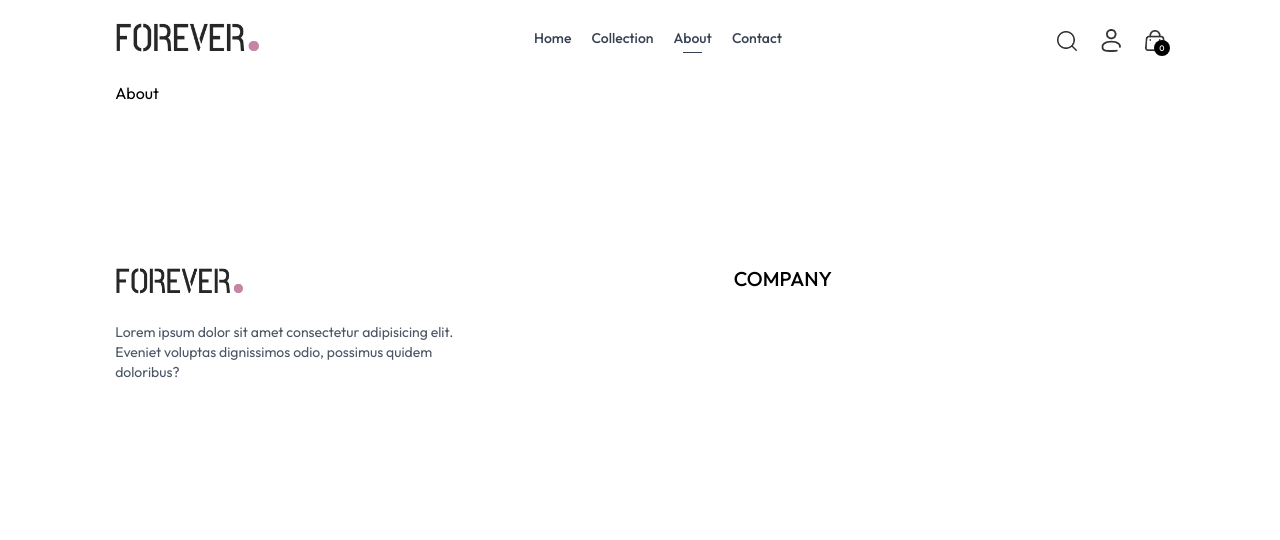
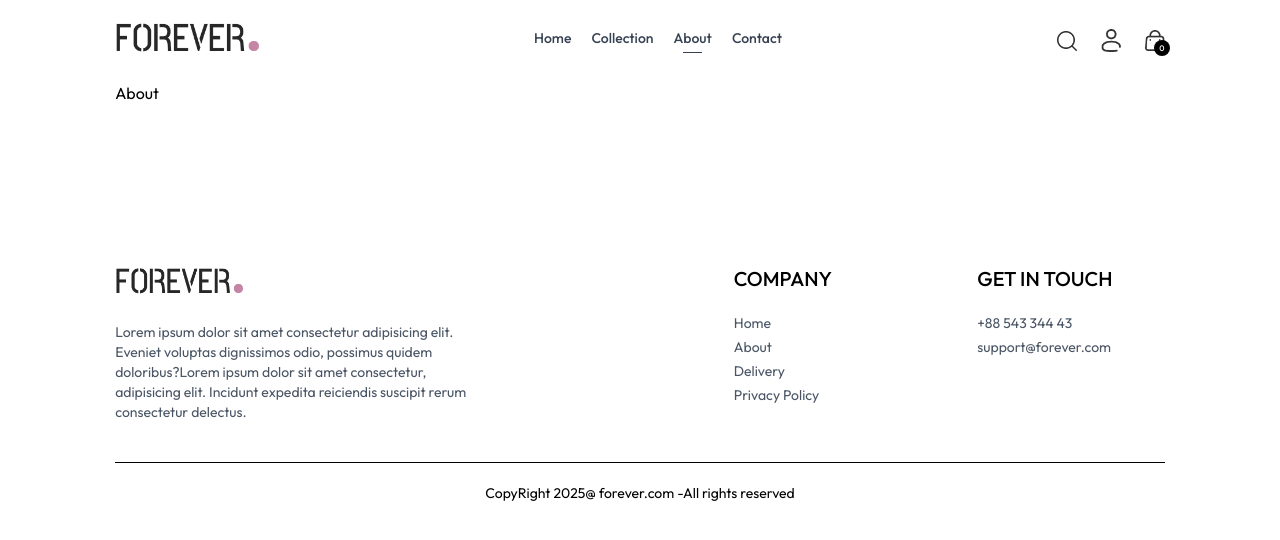
Before and after one commit to noman1993/react-full-stack-ecommerce, a React (Vite) app: page /about in a window 1280 px wide. Shown: the top 540 px of the page. Built offline with nearby package versions, Linux system fonts and the light colour scheme; the HTML template or start-up script is replaced by a standard one.

Commit message:
complete the footer

```diff
--- a/src/components/Footer.jsx
+++ b/src/components/Footer.jsx
@@ -9,15 +9,33 @@ const Footer = () => {
           <img src={assets.logo} className="mb-5 w-32 " alt="" />
           <p className="w-full md:w-2/3 text-gray-600">
             Lorem ipsum dolor sit amet consectetur adipisicing elit. Eveniet
-            voluptas dignissimos odio, possimus quidem doloribus?
+            voluptas dignissimos odio, possimus quidem doloribus?Lorem ipsum
+            dolor sit amet consectetur, adipisicing elit. Incidunt expedita
+            reiciendis suscipit rerum consectetur delectus.
           </p>
         </div>
         <div>
           <p className="text-xl font-medium mb-5">COMPANY</p>
           <ul className="flex flex-col gap-1 text-gray-600">
-
+            <li>Home</li>
+            <li>About</li>
+            <li>Delivery</li>
+            <li>Privacy Policy</li>
           </ul>
         </div>
+        <div>
+          <p className="text-xl font-medium mb-5">GET IN TOUCH</p>
+          <ul className="flex flex-col gap-1 text-gray-600">
+            <li>+88 543 344 43</li>
+            <li>support@forever.com</li>
+          </ul>
+        </div>
+      </div>
+      <div>
+        <hr />
+        <p className="py-5 text-sm text-center">
+          CopyRight 2025@ forever.com -All rights reserved
+        </p>
       </div>
     </div>
   );
```
